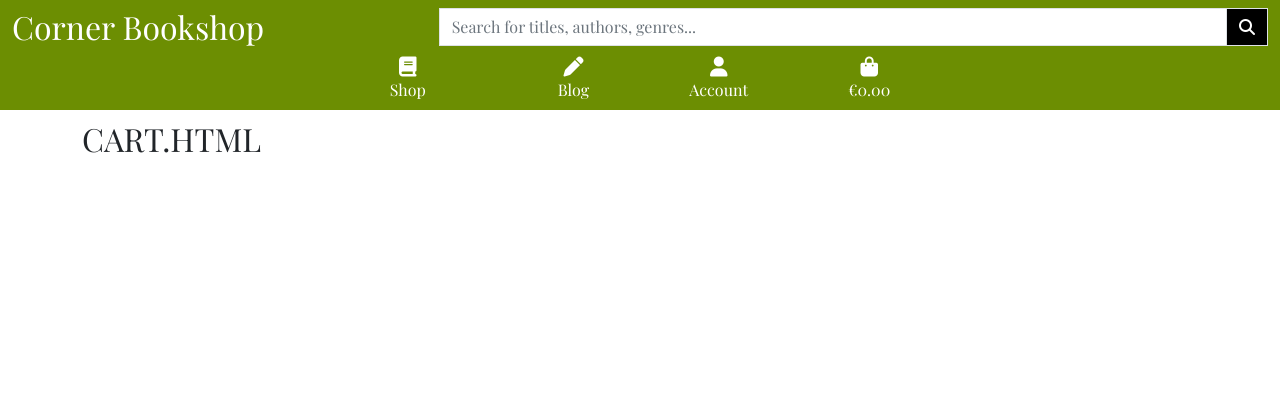
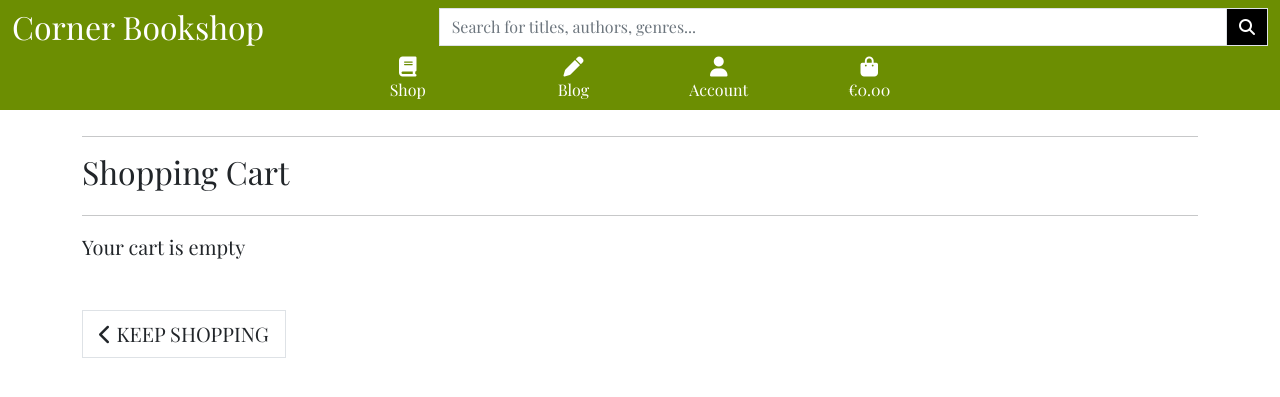
Before and after one commit to Code-Institute-Submissions/https-github.com-finnahern-django-ecommerce-ms5MaResub, a Django app: page /cart/ in a window 1280 px wide. Shown: the top 397 px of the page. Run offline with Django 4.2, Linux system fonts and the light colour scheme; some libraries are stand-ins or nearby versions.

Commit message:
Add content to cart template as well as contexts.py and delivery logic

```diff
--- /dev/null
+++ b/cart/contexts.py
@@ -0,0 +1,22 @@
+from django.conf import settings
+from decimal import Decimal
+
+
+def cart_contents(request):
+
+    cart_items = []
+    total = 0
+    product_count = 0
+    delivery = total * Decimal(settings.STANDARD_DELIVERY_PERCENTAGE)
+
+    grand_total = total + delivery
+
+    context = {
+        "cart_items": cart_items,
+        "total": total,
+        "product_count": product_count,
+        "delivery": delivery,
+        "grand_total": grand_total,
+    }
+
+    return context
--- a/cart/templates/cart/cart.html
+++ b/cart/templates/cart/cart.html
@@ -2,15 +2,34 @@
 {% load static %}
 
 {% block page_header %}
-<div class="container header-container">
-    <div class="row">
-        <div class="col">
-            <h2>CART.HTML</h2>
-        </div>
-    </div>
-</div>
+<div class="container header-container"></div>
 {% endblock %}
 
 {% block content %}
+    <div class="container mb-2">
+        <div class="row">
+            <div class="col">
+                <hr>
+                <h2 class="logo-font mb-4">Shopping Cart</h2>
+                <hr>
+            </div>
+        </div>
 
+        <div class="row">
+            <div class="col">
+                {% if cart_items %}
+                    <div class="table-responsive rounded">
+
+                    </div>
+                {% else %}
+                    <p class="lead mb-5">Your cart is empty</p>
+                    <a href="{% url 'shop' %}" class="btn btn-lg btn-outline-black border rounded-0">
+                        <span class="icon"><i class="fas fa-chevron-left"></i>
+                        </span>
+                        <span class="text-uppercase">Keep Shopping</span>
+                    </a>
+                {% endif %}
+            </div>
+        </div>
+    </div>
 {% endblock %}
--- a/cornerbooks/settings.py
+++ b/cornerbooks/settings.py
@@ -86,6 +86,7 @@ TEMPLATES = [
                 'django.template.context_processors.request',
                 'django.contrib.auth.context_processors.auth',
                 'django.contrib.messages.context_processors.messages',
+                'cart.contexts.cart_contents',
             ],
         },
     },
@@ -174,3 +175,5 @@ if 'USE_AWS' in os.environ:
 DEFAULT_AUTO_FIELD = 'django.db.models.BigAutoField'
 
 SITE_ID = 1
+
+STANDARD_DELIVERY_PERCENTAGE = 10
--- a/templates/base.html
+++ b/templates/base.html
@@ -104,7 +104,7 @@
                         </li>
                         <!-- Shopping Cart link -->
                         <li class="list-inline-item mx-0 mx-sm-3 mx-lg-5">
-                            <a class="{% if grand_total %}text-info font-weight-bold{% else %}text-white{% endif %} nav-link" href="{% url 'cart' %}">
+                            <a class="font-weight-bold text-white nav-link" href="{% url 'cart' %}">
                                 <div class="text-center">
                                     <div><i class="fas fa-shopping-bag fa-lg"></i></div>
                                     <p class="my-0">
```
Also changed, not shown: README.md.
